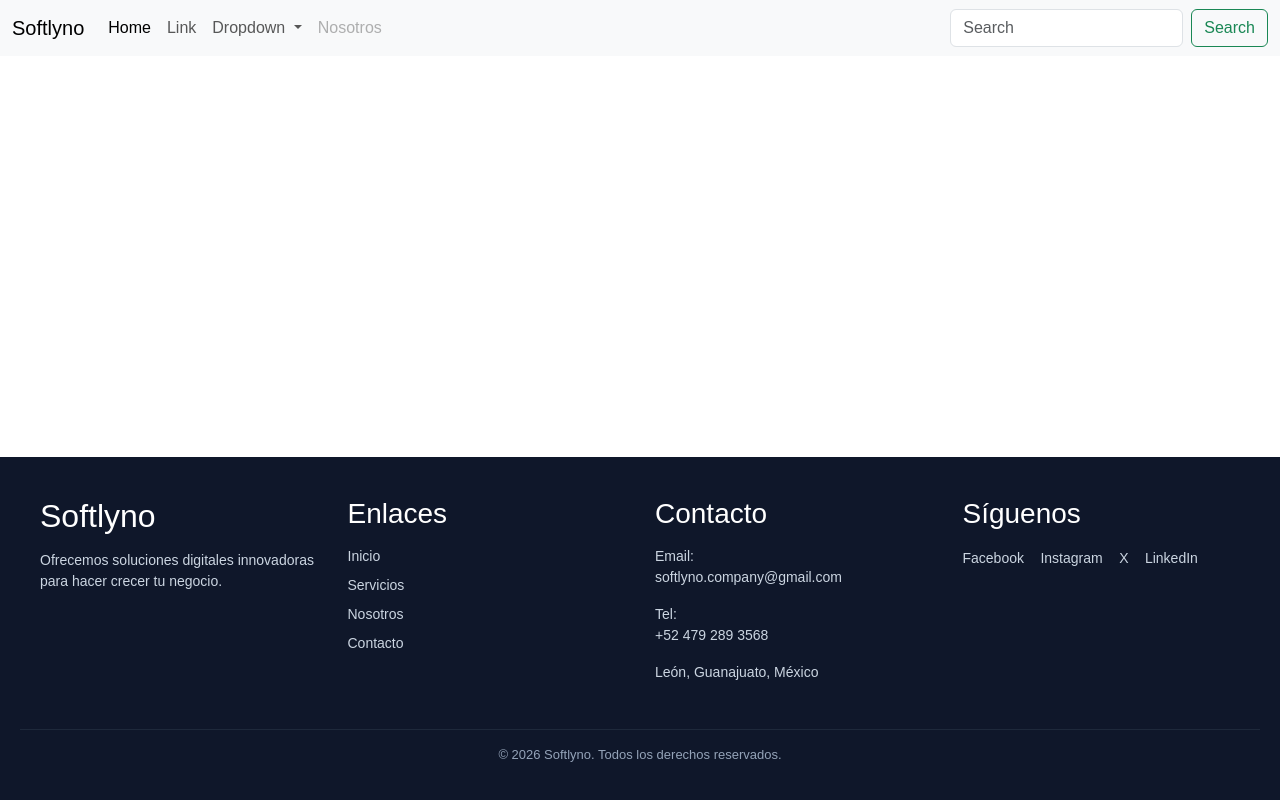
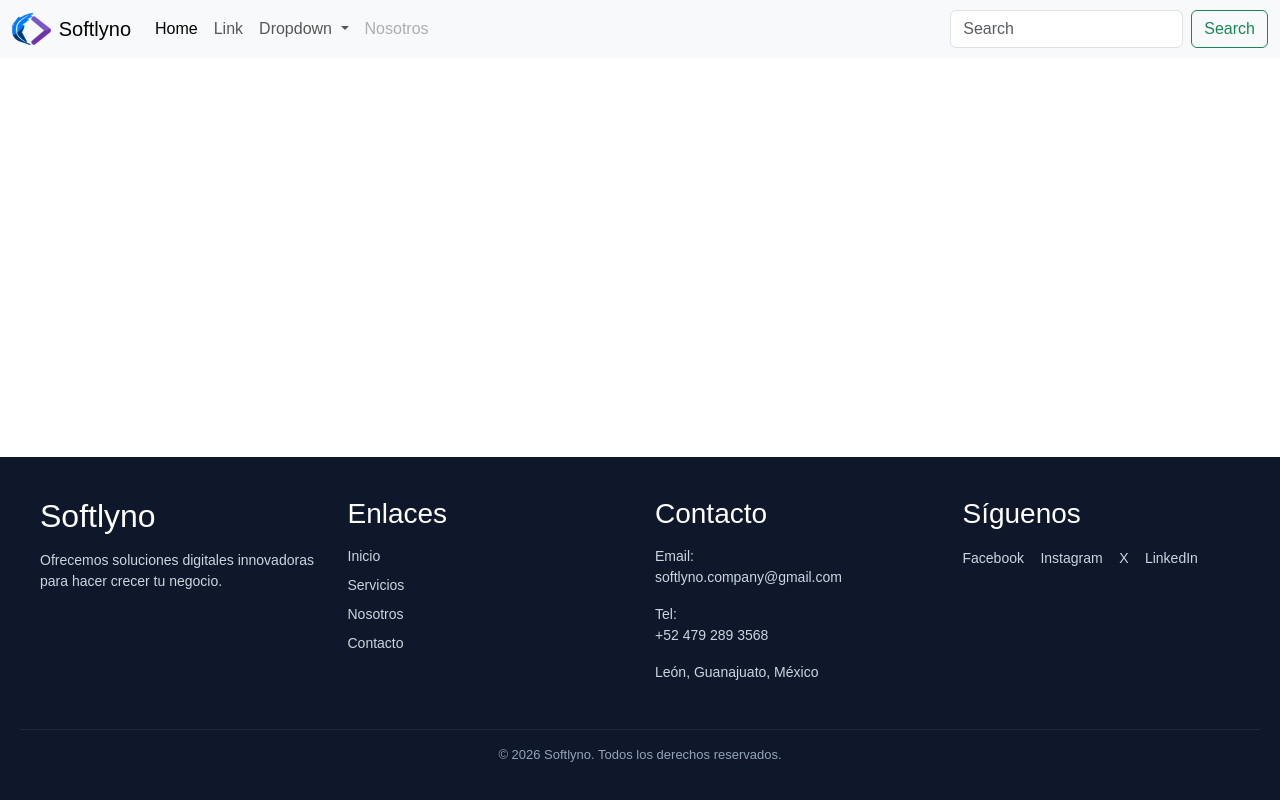
Before and after one commit to Softlyno/KJ, a plain HTML site: page index.html in a window 1280 px wide. Drawn offline with nearby package versions, Linux system fonts and the light colour scheme.

Commit message:
actualizacion del codigo

```diff
--- a/index.html
+++ b/index.html
@@ -5,14 +5,17 @@
 	<meta name="viewport" content="width=device-width, initial-scale=1">
 	<link href="https://cdn.jsdelivr.net/npm/bootstrap@5.3.8/dist/css/bootstrap.min.css" rel="stylesheet" integrity="sha384-sRIl4kxILFvY47J16cr9ZwB07vP4J8+LH7qKQnuqkuIAvNWLzeN8tE5YBujZqJLB" crossorigin="anonymous">
 	<link rel="stylesheet" type="text/css" href="styles/style.css">
+  <link rel="icon" type="image/png" sizes="64x64" href="img/favicon_io/favicon.ico">
+<link rel="stylesheet" href="https://fonts.googleapis.com/css2?family=Material+Symbols+Outlined:opsz,wght,FILL,GRAD@24,400,0,0&icon" />
 	<title>
 		Softlyno
 	</title>
 </head>
+
 <body>
 <nav class="navbar navbar-expand-lg bg-body-tertiary">
   <div class="container-fluid">
-    <a class="navbar-brand" href="#">Softlyno</a>
+    <a class="navbar-brand" href="#"><img id="Logo" src="img/Softlyno.svg"> Softlyno</a>
     <button class="navbar-toggler" type="button" data-bs-toggle="collapse" data-bs-target="#navbarSupportedContent" aria-controls="navbarSupportedContent" aria-expanded="false" aria-label="Toggle navigation">
       <span class="navbar-toggler-icon"></span>
     </button>
--- a/styles/style.css
+++ b/styles/style.css
@@ -91,3 +91,15 @@ main {
     margin: 5px 0;
   }
 }
+
+.navbar-brand {
+  display: flex;
+  align-items: center;
+  gap: 8px;
+}
+
+#Logo {
+  max-height: 32px;
+  width: auto;
+  display: block;
+}
```
Also changed, not shown: img/Softlyno.svg (added), img/favicon_io/android-chrome-192x192.png (added), img/favicon_io/android-chrome-512x512.png (added), img/favicon_io/apple-touch-icon.png (added), img/favicon_io/favicon-16x16.png (added), img/favicon_io/favicon-32x32.png (added), img/favicon_io/favicon.ico (added), img/favicon_io/site.webmanifest (added).
